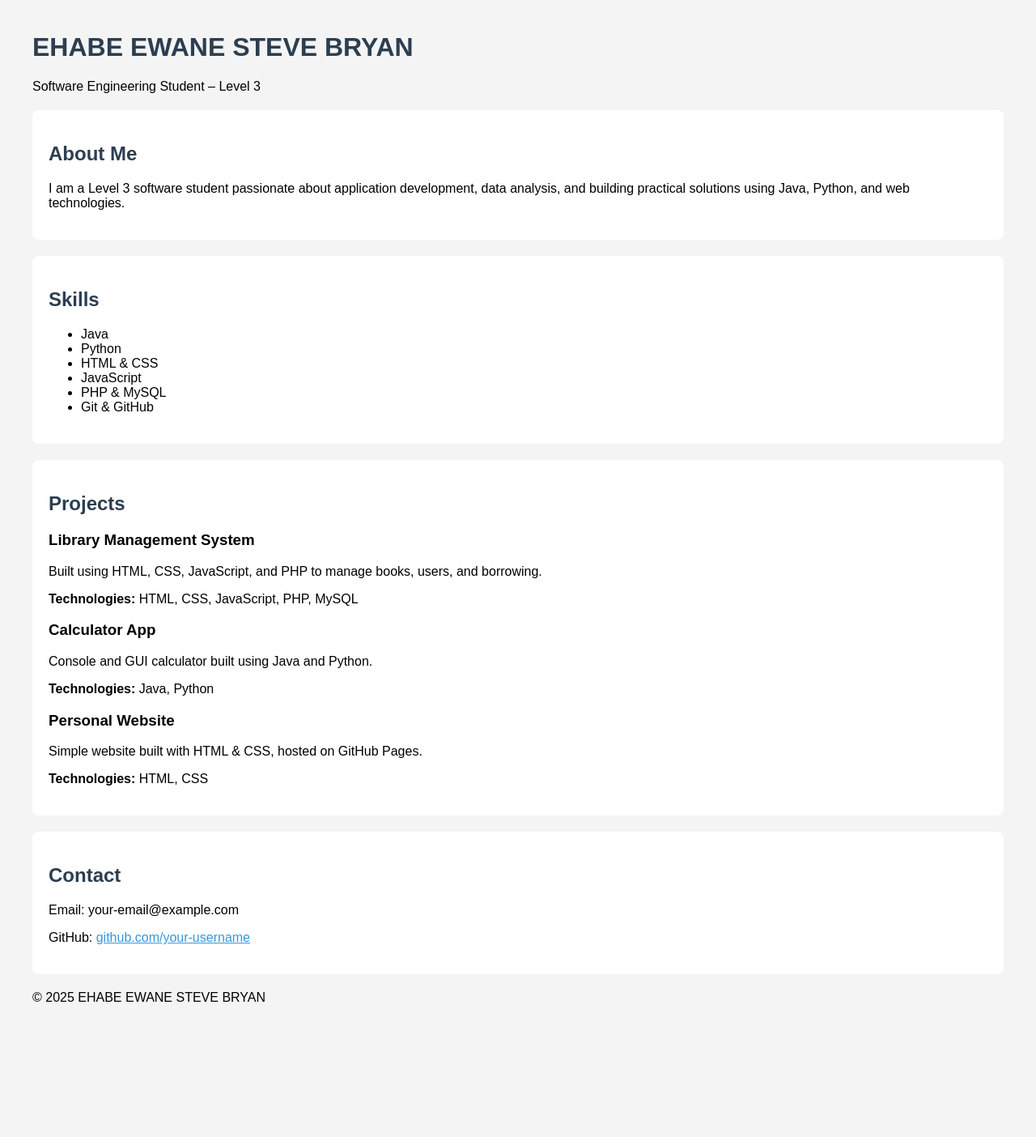
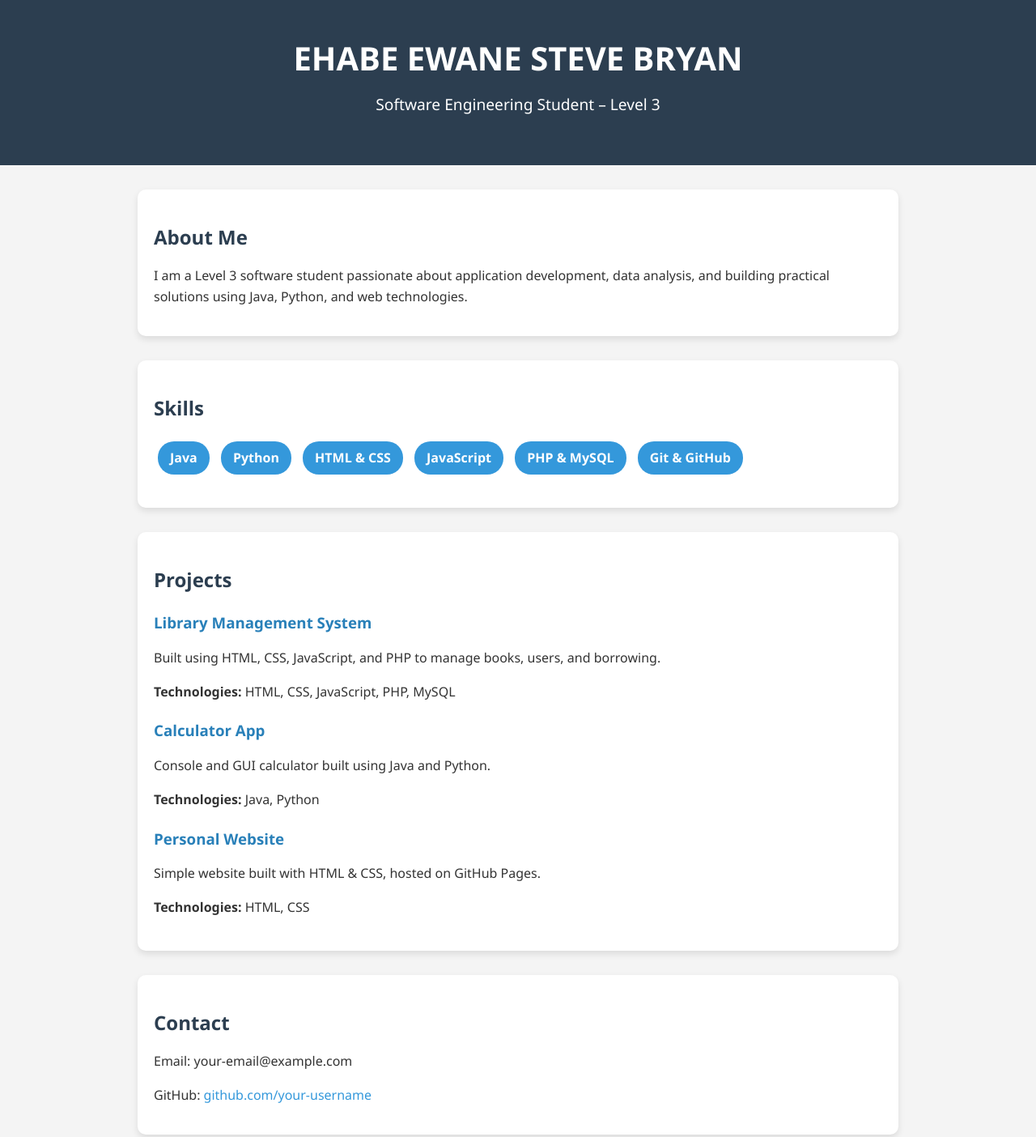
Before and after one commit to Ewanebryan/steve.github.io, a plain HTML site: page index.html in a window 1280 px wide. Shown: the top 1404 px of the page at 81% size. Before the commit the page ends 1281 px from the top, so only its background shows below. Drawn offline with Linux system fonts and the light colour scheme.

Commit message:
Update style.css

```diff
--- a/style.css
+++ b/style.css
@@ -1,20 +1,99 @@
+/* General */
 body {
-  font-family: Arial, sans-serif;
-  margin: 40px;
+  font-family: 'Segoe UI', Tahoma, Geneva, Verdana, sans-serif;
+  line-height: 1.6;
+  margin: 0;
+  padding: 0;
   background: #f4f4f4;
+  color: #333;
 }
 
-h1, h2 {
-  color: #2c3e50;
+/* Header */
+header {
+  background: #2c3e50;
+  color: white;
+  text-align: center;
+  padding: 40px 20px;
 }
 
-section {
-  background: white;
-  padding: 20px;
-  margin: 20px 0;
-  border-radius: 8px;
+header h1 {
+  margin: 0;
+  font-size: 2.5em;
 }
 
-a {
+header p {
+  font-size: 1.2em;
+  margin-top: 10px;
+}
+
+/* Sections */
+section {
+  max-width: 900px;
+  margin: 30px auto;
+  padding: 20px;
+  background: white;
+  border-radius: 10px;
+  box-shadow: 0px 4px 8px rgba(0,0,0,0.1);
+}
+
+h2 {
+  color: #2c3e50;
+  margin-bottom: 15px;
+}
+
+/* Skills */
+.skills ul {
+  list-style: none;
+  padding: 0;
+}
+
+.skills li {
+  display: inline-block;
+  background: #3498db;
+  color: white;
+  padding: 8px 15px;
+  margin: 5px;
+  border-radius: 20px;
+  font-weight: bold;
+}
+
+/* Projects */
+.project {
+  margin-bottom: 20px;
+}
+
+.project h3 {
+  margin-bottom: 5px;
+  color: #2980b9;
+}
+
+/* Contact */
+.contact a {
   color: #3498db;
+  text-decoration: none;
 }
+
+.contact a:hover {
+  text-decoration: underline;
+}
+
+/* Footer */
+footer {
+  text-align: center;
+  padding: 20px;
+  background: #2c3e50;
+  color: white;
+  margin-top: 30px;
+}
+
+/* Responsive */
+@media (max-width: 600px) {
+  header h1 {
+    font-size: 2em;
+  }
+
+  .skills li {
+    display: block;
+    margin: 5px 0;
+  }
+}
```
